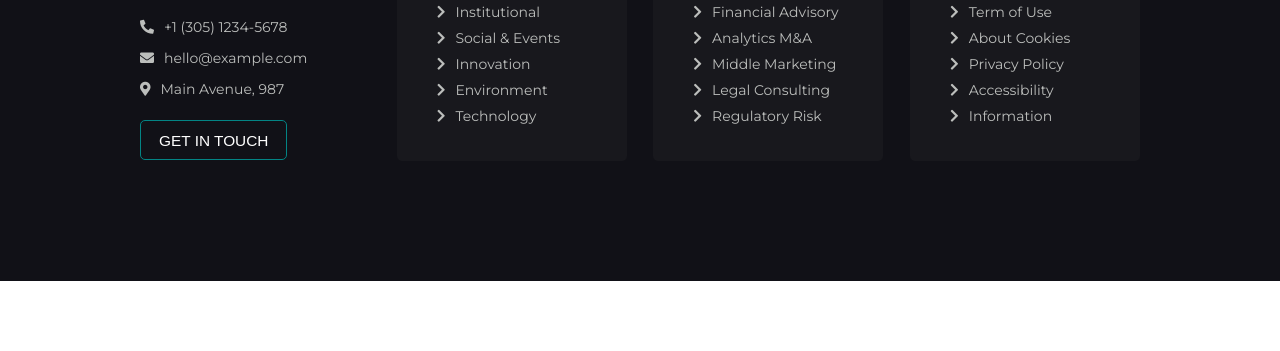
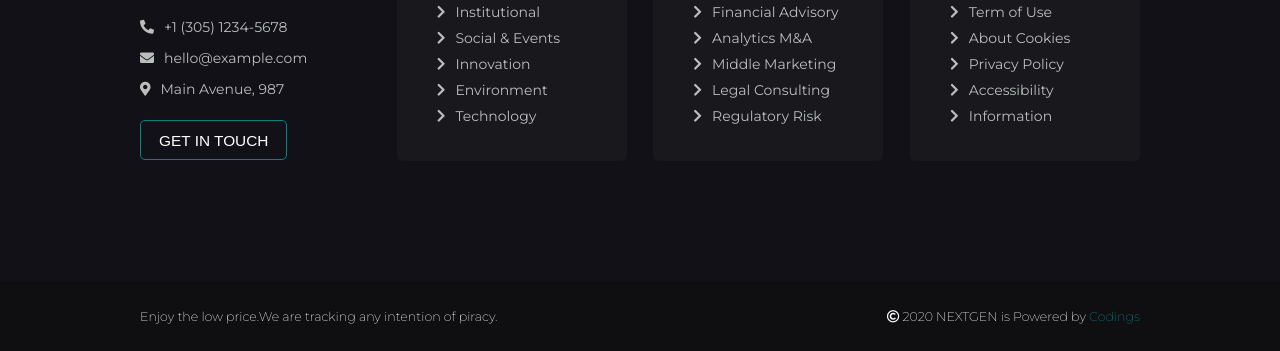
Before and after one commit to Luc051287/proj-html-vuejs, a website: page index.html in a window 1280 px wide. Shown: the part 5265-5616 px from the top of the page. Before the commit the page ends 5546 px from the top, so only its background shows below. Drawn offline with nearby package versions, Linux system fonts and the light colour scheme.

Commit message:
Footer (2)

```diff
--- a/index.html
+++ b/index.html
@@ -370,7 +370,10 @@
           </div>
         </div>
         <div id="footer_bottom">
-
+          <div id="footer_bottom_container" class="container">
+            <p>Enjoy the low price.We are tracking any intention of piracy.</p>
+            <p><i class="far fa-copyright"></i> 2020 NEXTGEN is Powered by <a href="#">Codings</a> </p>
+          </div>
         </div>
       </footer>
 
--- a/src/partials/_footer.scss
+++ b/src/partials/_footer.scss
@@ -56,3 +56,27 @@
     }
   }
 }
+
+#footer_bottom {
+  width: 100%;
+  height: 70px;
+  position: relative;
+  background-color: $footerBlack;
+
+  &_container {
+    height: 100%;
+    @include flex;
+    align-items: center;
+    justify-content: space-between;
+    p {
+      font-size: 0.9em;
+      color: $colorWhite;
+      a {
+        color: $blueLagoon;
+        &:hover {
+          color: $colorWhite;
+        }
+      }
+    }
+  }
+}
--- a/src/partials/_variables.scss
+++ b/src/partials/_variables.scss
@@ -15,3 +15,4 @@ $backGroundWordGray: #cfe3e4;
 $mainPadding: 90px;
 $darkgray: #55626A;
 $woodSmoke: #111117;
+$footerBlack: #0F0F12;
```
Also changed, not shown: css/app.css.
